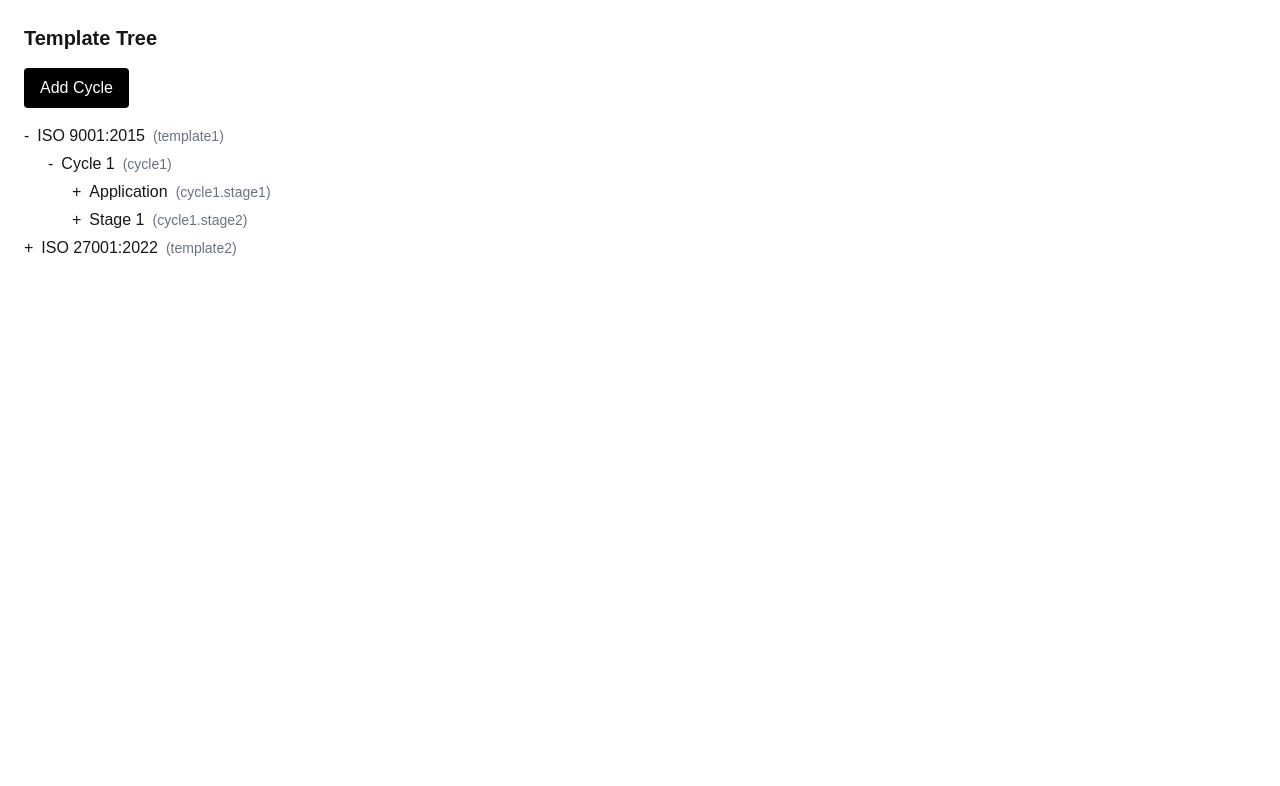
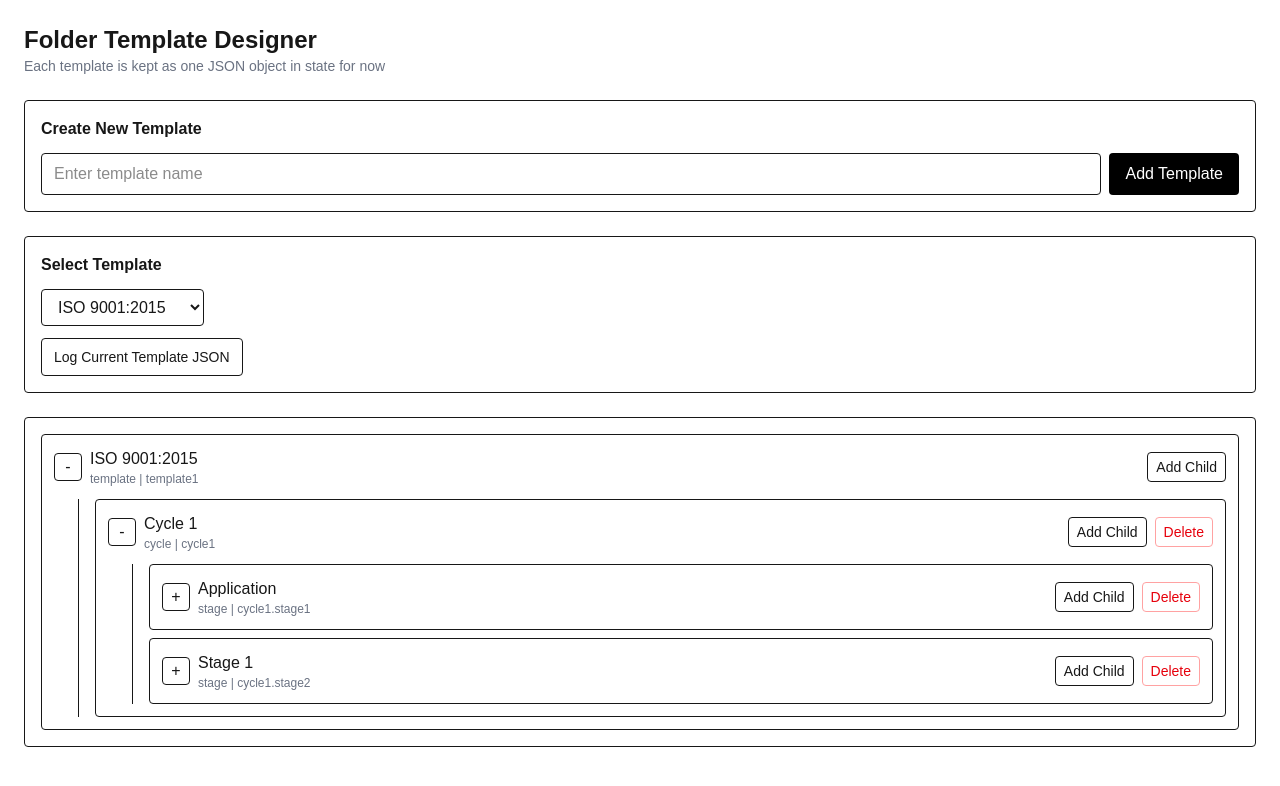
Before and after one commit to janitha-visna/ceycert-frontend, a Next.js app: page /admin/foldertree in a window 1280 px wide. Shown: the top 786 px of the page. Built offline with nearby package versions, Linux system fonts and the light colour scheme.

Commit message:
folderstruture refactored

```diff
--- a/app/admin/foldertree/page.tsx
+++ b/app/admin/foldertree/page.tsx
@@ -2,19 +2,57 @@
 
 import React from "react";
 import { FolderTree } from "@/features/folder-template-designer/components/FolderTree";
-import { initialNodes } from "@/features/folder-template-designer/mock-data/templates";
+import { initialTemplates } from "@/features/folder-template-designer/mock-data/templates";
 import { buildTree } from "@/features/folder-template-designer/lib/build-tree";
 import { generateNextId } from "@/features/folder-template-designer/lib/generate-next-is";
-import { TemplateNode } from "@/features/folder-template-designer/types/folder-tree";
+import {
+  NodeType,
+  TemplateDocument,
+  TemplateNode,
+} from "@/features/folder-template-designer/types/folder-tree";
+
+function getAllChildTypes(): NodeType[] {
+  return ["cycle", "stage", "folder"];
+}
+
+function collectDescendantIds(nodes: TemplateNode[], nodeId: string): string[] {
+  const ids: string[] = [nodeId];
+  const children = nodes.filter((node) => node.parentId === nodeId);
+
+  for (const child of children) {
+    ids.push(...collectDescendantIds(nodes, child.id));
+  }
+
+  return ids;
+}
 
 export default function Page() {
-  const [nodes, setNodes] = React.useState<TemplateNode[]>(initialNodes);
+  const [templates, setTemplates] =
+    React.useState<TemplateDocument[]>(initialTemplates);
+  const [selectedTemplateId, setSelectedTemplateId] = React.useState<string>(
+    initialTemplates[0]?.id ?? ""
+  );
+
   const [expanded, setExpanded] = React.useState<Record<string, boolean>>({
     template1: true,
     cycle1: true,
   });
 
-  const treeData = React.useMemo(() => buildTree(nodes), [nodes]);
+  const [newTemplateName, setNewTemplateName] = React.useState("");
+
+  const [addForm, setAddForm] = React.useState<{
+    parentId: string;
+    type: NodeType;
+    name: string;
+  } | null>(null);
+
+  const selectedTemplate =
+    templates.find((template) => template.id === selectedTemplateId) ?? null;
+
+  const treeData = React.useMemo(() => {
+    if (!selectedTemplate) return [];
+    return buildTree(selectedTemplate.nodes);
+  }, [selectedTemplate]);
 
   const toggleNode = (id: string) => {
     setExpanded((prev) => ({
@@ -23,37 +61,256 @@
     }));
   };
 
-  const handleAddCycle = () => {
-    const newId = generateNextId(nodes, "template1", "cycle");
+  const handleCreateTemplate = () => {
+    const trimmedName = newTemplateName.trim();
+    if (!trimmedName) return;
 
-    setNodes((prev) => [
-      ...prev,
-      {
-        id: newId,
-        name: `Cycle ${
-          prev.filter((n) => n.parentId === "template1" && n.type === "cycle")
-            .length + 1
-        }`,
-        type: "cycle",
-        parentId: "template1",
-      },
-    ]);
+    const nextNumber = templates.length + 1;
+    const templateId = `template${nextNumber}`;
 
-    setExpanded((prev) => ({ ...prev, template1: true }));
+    const newTemplate: TemplateDocument = {
+      id: templateId,
+      name: trimmedName,
+      nodes: [
+        {
+          id: templateId,
+          name: trimmedName,
+          type: "template",
+          parentId: null,
+        },
+      ],
+    };
+
+    setTemplates((prev) => [...prev, newTemplate]);
+    setSelectedTemplateId(templateId);
+    setExpanded((prev) => ({ ...prev, [templateId]: true }));
+    setNewTemplateName("");
   };
 
+  const handleOpenAdd = (parentId: string) => {
+    setAddForm({
+      parentId,
+      type: "cycle",
+      name: "",
+    });
+  };
+
+  const handleSaveChild = () => {
+    if (!selectedTemplate || !addForm) return;
+
+    const trimmedName = addForm.name.trim();
+    if (!trimmedName) return;
+
+    const newId = generateNextId(
+      selectedTemplate.nodes,
+      addForm.parentId,
+      addForm.type
+    );
+
+    const newNode: TemplateNode = {
+      id: newId,
+      name: trimmedName,
+      type: addForm.type,
+      parentId: addForm.parentId,
+    };
+
+    setTemplates((prev) =>
+      prev.map((template) =>
+        template.id === selectedTemplate.id
+          ? {
+              ...template,
+              nodes: [...template.nodes, newNode],
+            }
+          : template
+      )
+    );
+
+    setExpanded((prev) => ({
+      ...prev,
+      [addForm.parentId]: true,
+    }));
+
+    setAddForm(null);
+  };
+
+  const handleDeleteNode = (nodeId: string) => {
+    if (!selectedTemplate) return;
+
+    const idsToDelete = collectDescendantIds(selectedTemplate.nodes, nodeId);
+    const idSet = new Set(idsToDelete);
+
+    setTemplates((prev) =>
+      prev.map((template) =>
+        template.id === selectedTemplate.id
+          ? {
+              ...template,
+              nodes: template.nodes.filter((node) => !idSet.has(node.id)),
+            }
+          : template
+      )
+    );
+
+    setExpanded((prev) => {
+      const updated = { ...prev };
+      for (const id of idsToDelete) {
+        delete updated[id];
+      }
+      return updated;
+    });
+
+    if (addForm && idsToDelete.includes(addForm.parentId)) {
+      setAddForm(null);
+    }
+  };
+
+  const exportCurrentTemplate = () => {
+    if (!selectedTemplate) return;
+    console.log(
+      "TEMPLATE JSON OBJECT:",
+      JSON.stringify(selectedTemplate, null, 2)
+    );
+    alert("Template JSON logged in console");
+  };
+
+  const availableTypes = getAllChildTypes();
+
   return (
-    <div className="p-6 space-y-4">
-      <h1 className="text-xl font-bold">Template Tree</h1>
+    <div className="p-6 space-y-6">
+      <div>
+        <h1 className="text-2xl font-bold">Folder Template Designer</h1>
+        <p className="text-sm text-gray-500">
+          Each template is kept as one JSON object in state for now
+        </p>
+      </div>
 
-      <button
-        onClick={handleAddCycle}
-        className="px-4 py-2 bg-black text-white rounded"
-      >
-        Add Cycle
-      </button>
+      <div className="rounded border p-4 space-y-3">
+        <h2 className="font-semibold">Create New Template</h2>
+        <div className="flex gap-2">
+          <input
+            value={newTemplateName}
+            onChange={(e) => setNewTemplateName(e.target.value)}
+            placeholder="Enter template name"
+            className="flex-1 rounded border px-3 py-2"
+          />
+          <button
+            type="button"
+            onClick={handleCreateTemplate}
+            className="rounded bg-black px-4 py-2 text-white"
+          >
+            Add Template
+          </button>
+        </div>
+      </div>
 
-      <FolderTree nodes={treeData} expanded={expanded} onToggle={toggleNode} />
+      <div className="rounded border p-4 space-y-3">
+        <h2 className="font-semibold">Select Template</h2>
+        <select
+          value={selectedTemplateId}
+          onChange={(e) => setSelectedTemplateId(e.target.value)}
+          className="rounded border px-3 py-2"
+        >
+          {templates.map((template) => (
+            <option key={template.id} value={template.id}>
+              {template.name}
+            </option>
+          ))}
+        </select>
+
+        <div>
+          <button
+            type="button"
+            onClick={exportCurrentTemplate}
+            className="rounded border px-3 py-2 text-sm"
+          >
+            Log Current Template JSON
+          </button>
+        </div>
+      </div>
+
+      {addForm && (
+        <div className="rounded border p-4 space-y-3">
+          <h2 className="font-semibold">Add Child Node</h2>
+
+          <div className="text-sm text-gray-600">
+            Parent: <span className="font-medium">{addForm.parentId}</span>
+          </div>
+
+          <div className="space-y-2">
+            <label className="block text-sm font-medium">Category</label>
+            <select
+              value={addForm.type}
+              onChange={(e) =>
+                setAddForm((prev) =>
+                  prev ? { ...prev, type: e.target.value as NodeType } : prev
+                )
+              }
+              className="rounded border px-3 py-2"
+            >
+              {availableTypes.map((type) => (
+                <option key={type} value={type}>
+                  {type}
+                </option>
+              ))}
+            </select>
+          </div>
+
+          <div className="space-y-2">
+            <label className="block text-sm font-medium">Name</label>
+            <input
+              value={addForm.name}
+              onChange={(e) =>
+                setAddForm((prev) =>
+                  prev ? { ...prev, name: e.target.value } : prev
+                )
+              }
+              placeholder="Enter custom name"
+              className="w-full rounded border px-3 py-2"
+            />
+          </div>
+
+          <div className="text-xs text-gray-500">
+            Generated ID preview:{" "}
+            {selectedTemplate
+              ? generateNextId(
+                  selectedTemplate.nodes,
+                  addForm.parentId,
+                  addForm.type
+                )
+              : ""}
+          </div>
+
+          <div className="flex gap-2">
+            <button
+              type="button"
+              onClick={handleSaveChild}
+              className="rounded bg-black px-4 py-2 text-white"
+            >
+              Save
+            </button>
+            <button
+              type="button"
+              onClick={() => setAddForm(null)}
+              className="rounded border px-4 py-2"
+            >
+              Cancel
+            </button>
+          </div>
+        </div>
+      )}
+
+      <div className="rounded border p-4">
+        {selectedTemplate ? (
+          <FolderTree
+            nodes={treeData}
+            expanded={expanded}
+            onToggle={toggleNode}
+            onOpenAdd={handleOpenAdd}
+            onDelete={handleDeleteNode}
+          />
+        ) : (
+          <div className="text-gray-500">No template selected</div>
+        )}
+      </div>
     </div>
   );
 }
--- a/features/folder-template-designer/components/FolderTree.tsx
+++ b/features/folder-template-designer/components/FolderTree.tsx
@@ -7,33 +7,80 @@
   nodes: TreeNode[];
   expanded: Record<string, boolean>;
   onToggle: (id: string) => void;
+  onOpenAdd: (parentId: string) => void;
+  onDelete: (nodeId: string) => void;
 }
 
-export function FolderTree({ nodes, expanded, onToggle }: FolderTreeProps) {
+export function FolderTree({
+  nodes,
+  expanded,
+  onToggle,
+  onOpenAdd,
+  onDelete,
+}: FolderTreeProps) {
   return (
-    <div className="space-y-1">
+    <div className="space-y-2">
       {nodes.map((node) => {
         const hasChildren = node.children.length > 0;
-        const isOpen = expanded[node.id];
+        const isOpen = !!expanded[node.id];
+        const canAddChild = node.type !== "folder";
+        const canDelete = node.type !== "template";
 
         return (
-          <div key={node.id}>
-            <div className="flex items-center gap-2">
-              {hasChildren && (
-                <button onClick={() => onToggle(node.id)}>
-                  {isOpen ? "-" : "+"}
-                </button>
-              )}
-              <span>{node.name}</span>
-              <span className="text-gray-500 text-sm">({node.id})</span>
+          <div key={node.id} className="rounded border p-3">
+            <div className="flex items-center justify-between gap-3">
+              <div className="flex items-center gap-2">
+                {hasChildren ? (
+                  <button
+                    type="button"
+                    onClick={() => onToggle(node.id)}
+                    className="h-7 w-7 rounded border"
+                  >
+                    {isOpen ? "-" : "+"}
+                  </button>
+                ) : (
+                  <span className="inline-block w-7" />
+                )}
+
+                <div>
+                  <div className="font-medium">{node.name}</div>
+                  <div className="text-xs text-gray-500">
+                    {node.type} | {node.id}
+                  </div>
+                </div>
+              </div>
+
+              <div className="flex gap-2">
+                {canAddChild && (
+                  <button
+                    type="button"
+                    onClick={() => onOpenAdd(node.id)}
+                    className="rounded border px-2 py-1 text-sm"
+                  >
+                    Add Child
+                  </button>
+                )}
+
+                {canDelete && (
+                  <button
+                    type="button"
+                    onClick={() => onDelete(node.id)}
+                    className="rounded border border-red-300 px-2 py-1 text-sm text-red-600"
+                  >
+                    Delete
+                  </button>
+                )}
+              </div>
             </div>
 
             {hasChildren && isOpen && (
-              <div className="ml-6 mt-1">
+              <div className="ml-6 mt-3 border-l pl-4">
                 <FolderTree
                   nodes={node.children}
                   expanded={expanded}
                   onToggle={onToggle}
+                  onOpenAdd={onOpenAdd}
+                  onDelete={onDelete}
                 />
               </div>
             )}
--- a/features/folder-template-designer/mock-data/templates.ts
+++ b/features/folder-template-designer/mock-data/templates.ts
@@ -1,8 +1,16 @@
-import { TemplateNode } from "../types/folder-tree";
+import { TemplateDocument } from "../types/folder-tree";
 
-export const initialNodes: TemplateNode[] = [
-  //template 1
-  { id: "template1", name: "ISO 9001:2015", type: "template", parentId: null },
+export const initialTemplates: TemplateDocument[] = [
+  {
+    id: "template1",
+    name: "ISO 9001:2015",
+    nodes: [
+      {
+        id: "template1",
+        name: "ISO 9001:2015",
+        type: "template",
+        parentId: null,
+      },
       { id: "cycle1", name: "Cycle 1", type: "cycle", parentId: "template1" },
       {
         id: "cycle1.stage1",
@@ -34,18 +42,17 @@
           type: "before",
         },
       },
-  { id: "cycle1.stage2", name: "Stage 1", type: "stage", parentId: "cycle1" },
+      {
+        id: "cycle1.stage2",
+        name: "Stage 1",
+        type: "stage",
+        parentId: "cycle1",
+      },
       {
         id: "cycle1.stage2.folder1",
         name: "Reports",
         type: "folder",
         parentId: "cycle1.stage2",
-    schedulingRule: {
-      variableId: "v1",
-      offsetValue: 1,
-      offsetUnit: "days",
-      type: "after",
-    },
       },
       {
         id: "cycle1.stage2.folder2",
@@ -53,48 +60,37 @@
         type: "folder",
         parentId: "cycle1.stage2",
       },
-
-  //template 2
-
-  { id: "template2", name: "ISO 27001:2022", type: "template", parentId: null },
-
-  { id: "t2.cycle1", name: "Cycle 1", type: "cycle", parentId: "template2" },
-
+    ],
+  },
   {
-    id: "t2.cycle1.stage1",
+    id: "template2",
+    name: "ISO 27001:2022",
+    nodes: [
+      {
+        id: "template2",
+        name: "ISO 27001:2022",
+        type: "template",
+        parentId: null,
+      },
+      { id: "cycle1", name: "Cycle 1", type: "cycle", parentId: "template2" },
+      {
+        id: "cycle1.stage1",
         name: "Scope Definition",
         type: "stage",
-    parentId: "t2.cycle1",
+        parentId: "cycle1",
       },
       {
-    id: "t2.cycle1.stage1.folder1",
+        id: "cycle1.stage1.folder1",
         name: "Policies",
         type: "folder",
-    parentId: "t2.cycle1.stage1",
-    schedulingRule: {
-      variableId: "v2",
-      offsetValue: 10,
-      offsetUnit: "days",
-      type: "before",
-    },
+        parentId: "cycle1.stage1",
       },
       {
-    id: "t2.cycle1.stage1.folder2",
+        id: "cycle1.stage1.folder2",
         name: "Risk Assessment",
         type: "folder",
-    parentId: "t2.cycle1.stage1",
+        parentId: "cycle1.stage1",
       },
-
-  {
-    id: "t2.cycle1.stage2",
-    name: "Audit",
-    type: "stage",
-    parentId: "t2.cycle1",
-  },
-  {
-    id: "t2.cycle1.stage2.folder1",
-    name: "Audit Reports",
-    type: "folder",
-    parentId: "t2.cycle1.stage2",
+    ],
   },
 ];
--- a/features/folder-template-designer/types/folder-tree.ts
+++ b/features/folder-template-designer/types/folder-tree.ts
@@ -18,3 +18,9 @@
 export interface TreeNode extends TemplateNode {
   children: TreeNode[];
 }
+
+export interface TemplateDocument {
+  id: string;
+  name: string;
+  nodes: TemplateNode[];
+}
```
Also changed, not shown: features/folder-template-designer/lib/generate-next-is.ts (+24 -6 lines). Lines whose indentation alone changed are shown as unchanged.
